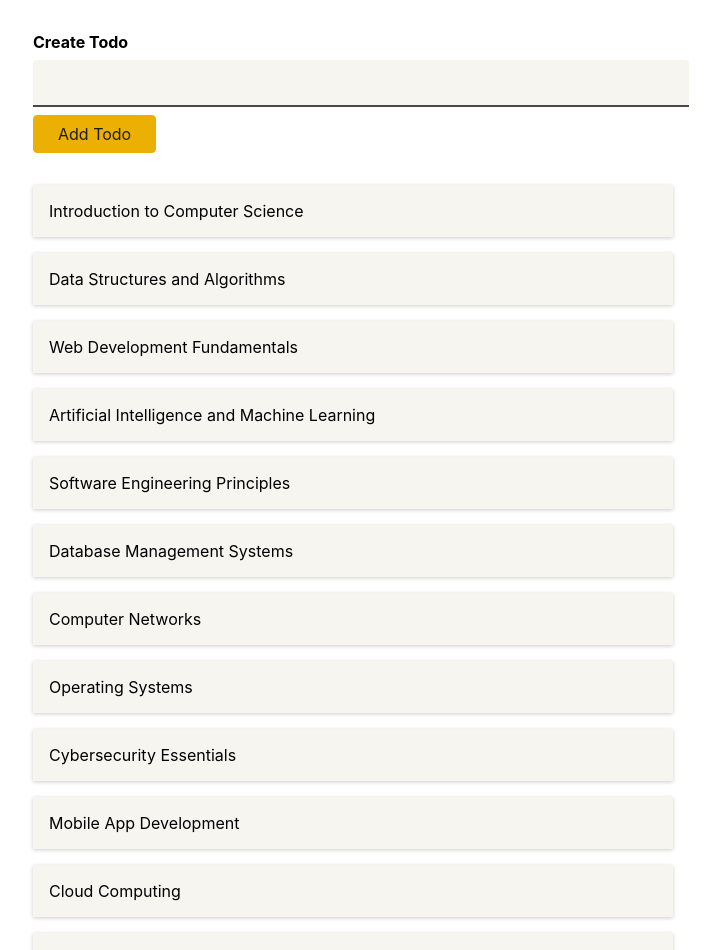
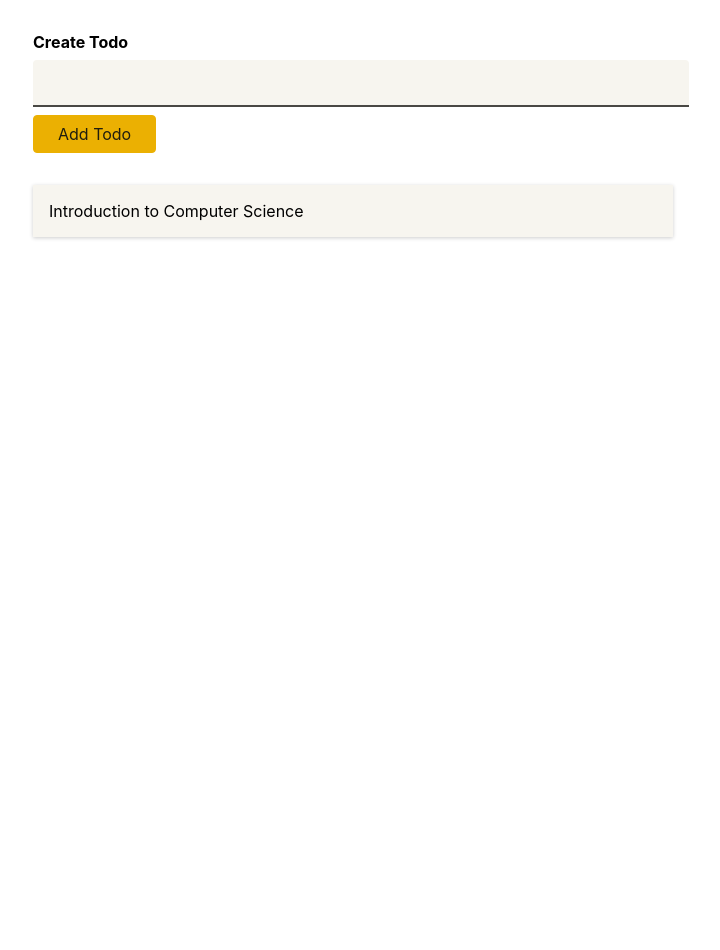
Before and after one commit to Carrington-dev/react-tests, a React (Create React App) app in the folder third_project_ts/: page / in a window 1280 px wide. Shown: the top 950 px of the page, without its empty margins (287-1007 px from the left). After the commit the page ends 800 px from the top, so only its background shows below. Built offline with nearby package versions, Linux system fonts and the light colour scheme.

Commit message:
Added Upto Create Todo

```diff
--- a/third_project_ts/src/App.tsx
+++ b/third_project_ts/src/App.tsx
@@ -5,38 +5,43 @@ import Todo from './models/Todo';
 import CreateTodo from './components/todos/CreateTodo';
 
 function App() {
-  const courseTitles: String[] = [
-    "Introduction to Computer Science",
-    "Data Structures and Algorithms",
-    "Web Development Fundamentals",
-    "Artificial Intelligence and Machine Learning",
-    "Software Engineering Principles",
-    "Database Management Systems",
-    "Computer Networks",
-    "Operating Systems",
-    "Cybersecurity Essentials",
-    "Mobile App Development",
-    "Cloud Computing",
-    "Big Data Analytics",
-    "Human-Computer Interaction",
-    "Blockchain Technology",
-    "Game Development Basics"
-  ];
+  // const courseTitles: String[] = [
+  //   "Introduction to Computer Science",
+  //   "Data Structures and Algorithms",
+  //   "Web Development Fundamentals",
+  //   "Artificial Intelligence and Machine Learning",
+  //   "Software Engineering Principles",
+  //   "Database Management Systems",
+  //   "Computer Networks",
+  //   "Operating Systems",
+  //   "Cybersecurity Essentials",
+  //   "Mobile App Development",
+  //   "Cloud Computing",
+  //   "Big Data Analytics",
+  //   "Human-Computer Interaction",
+  //   "Blockchain Technology",
+  //   "Game Development Basics"
+  // ];
+  const courseTitles: Todo[] = [
+    new Todo("Introduction to Computer Science"),
+  ]
 
-  const [newCourseTitles, setCourseTitles] = useState(courseTitles)
+  const [todos, setCourseTitles] = useState(courseTitles)
 
-  const onCreateTodo = (title: String) => {
-    // alert(title)
-    setCourseTitles((prev) => ([ title, ...prev]))
+  const onCreateTodo = (title: string) => {
+    setCourseTitles((prev) => ([ new Todo(title), ...prev]))
   }
+  // const onRemoveItem = () => {
+  //   setCourseTitles((prev) => ([ ...prev.filter((item) => item.id !== todo.id )]))
+  // }
 
-  const courses = newCourseTitles.map((course) => (new Todo(course)))
+  // const courses = newCourseTitles.map((course) => (new Todo(course)))
 
 
   return (
     <div >
       <CreateTodo onCreateTodo={onCreateTodo}  />
-      <TodoList courses={courses} />
+      <TodoList todos={todos}   />
     </div>
   );
 }
--- a/third_project_ts/src/components/todos/CreateTodo.tsx
+++ b/third_project_ts/src/components/todos/CreateTodo.tsx
@@ -1,11 +1,17 @@
 import { useState } from "react";
 import classes from "./CreateTodo.module.css"
 
-const CreateTodo: React.FC<{ onCreateTodo: (title: String) => void }> = ({onCreateTodo }) => {
-    const [ title, setTitle ] = useState("")
+const CreateTodo: React.FC<{ onCreateTodo: (title: string) => void }> = ({onCreateTodo }) => {
+    const [ title, setTitle ] = useState<React.ComponentState>("")
     const onFormSubmit = (event: React.FormEvent) => {
         event.preventDefault()
-        onCreateTodo(title)
+        if( title !== null || +title.length !== 0 ){
+            console.log(title.length);
+            onCreateTodo(title || "New Todo")
+        }
+        else if(title.length === 0){
+            alert("Hai wena, enter something")
+        }
     }
     return (<>
         <form onSubmit={onFormSubmit} className={ classes.form }>
--- a/third_project_ts/src/components/todos/TodoItem.tsx
+++ b/third_project_ts/src/components/todos/TodoItem.tsx
@@ -1,8 +1,11 @@
 import Todo from "../../models/Todo";
 import classes from "./TodoItem.module.css"
 
-const TodoItem: React.FC<{course: Todo}> = (props) => {
-    return ( <li className={ classes.item }>{ props.course.name }</li> );
+const TodoItem: React.FC<{todo: Todo, onRemoveItem: () => void}> = (props) => {
+    const onRemoveTodo = () => {
+
+    }
+    return ( <li className={ classes.item } onClick={onRemoveTodo}>{ props.todo.name }</li> );
 }
 
 export default TodoItem;
--- a/third_project_ts/src/components/todos/TodoList.tsx
+++ b/third_project_ts/src/components/todos/TodoList.tsx
@@ -12,13 +12,12 @@ const TodoList: React.FC<{courseTitles: String[]}> = (props) => {
     </ul> );
 }
 */
-const TodoList: React.FC<{courses: Todo[]}> = (props) => {
-    // console.log(props.courses);
+const TodoList: React.FC<{todos: Todo[]}> = (props) => {
 
     return ( <ul className={ classes.todos }>
-        { props.courses.map((course, index) => (
+        { props.todos.map((todo, index) => (
 
-            <TodoItem key={index}  course={course} />
+            <TodoItem key={index}  todo={todo} onRemoveItem={ () => {} } />
         ))}
     </ul> );
 }
--- a/third_project_ts/src/models/Todo.ts
+++ b/third_project_ts/src/models/Todo.ts
@@ -1,10 +1,10 @@
 import { v4 as uuid4 } from 'uuid';
 
 class Todo {
-    id: String
-    name: String
+    id: string
+    name: string
 
-    constructor(name: String) {
+    constructor(name: string) {
         this.id = uuid4()
         this.name = name
     }
```
